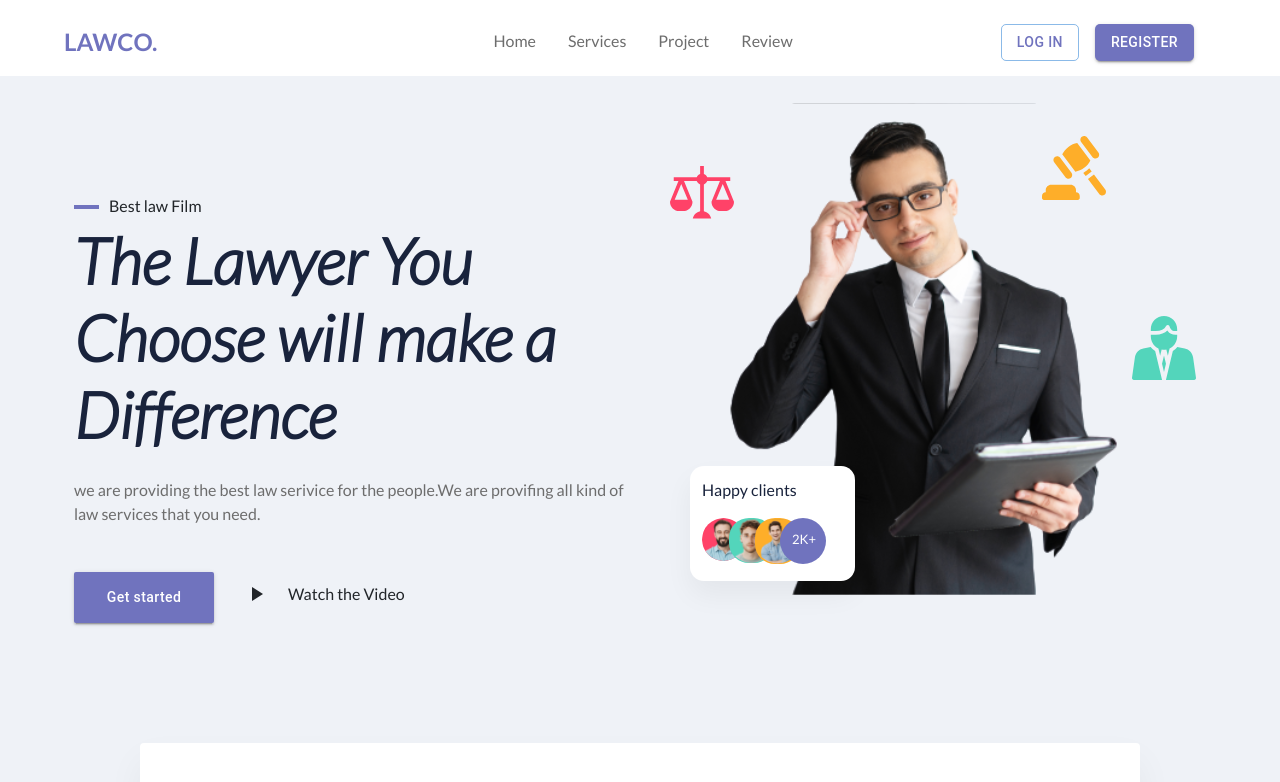
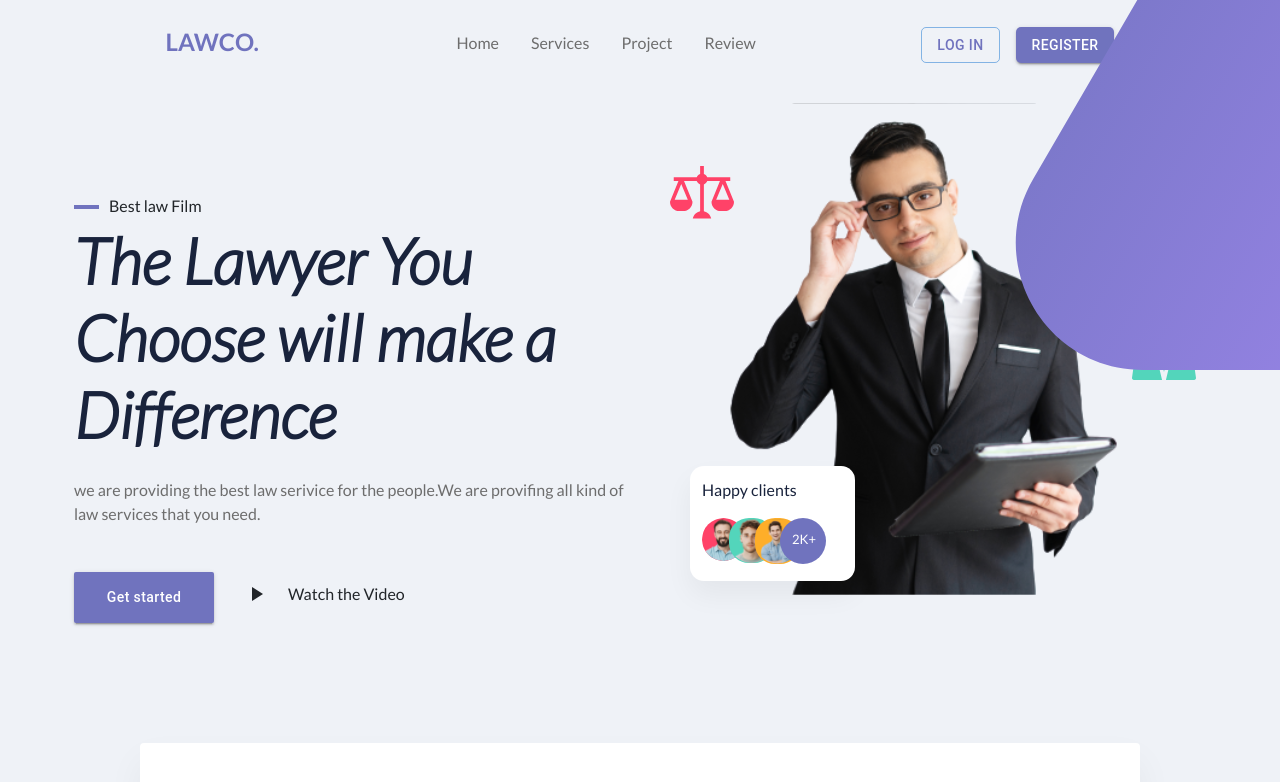
Before and after one commit to im-Abishek/Landing_page, a React (Create React App) app: page / in a window 1280 px wide. Shown: the top 782 px of the page. Built offline with nearby package versions, Linux system fonts and the light colour scheme; a web font is replaced by a local one.

Commit message:
nav changes

```diff
--- a/src/App.js
+++ b/src/App.js
@@ -31,7 +31,7 @@ function App() {
       <Section_5/>
       <Section_6/>
       <Section_7/>
-      {/* <Section_8/> */}
+      <Section_8/>
       <Section_9/>
       <Section_10/>
       <Section_11/>
--- a/src/components/header_nav/nav.js
+++ b/src/components/header_nav/nav.js
@@ -8,17 +8,23 @@ import DensityMediumIcon from '@mui/icons-material/DensityMedium';
 
 const usestyles = makeStyles((theme)=>({
     navSection:{
-        display:"flex",
-        flex:1,
-        alignItems:"center",
-        flexDirection:"row",
-        marginTop:"1.5rem",
+        // height:"fit_content",
+        paddingTop:"1.5rem",
+        backgroundColor:"#EFF2F7",
+        width:"100%",
+
 
         [theme.breakpoints.between('sm','md')]:{
             width:"100%"
         },
     },
     row:{
+        display:"flex",
+        flex:1,
+        alignItems:"center",
+        flexDirection:"row",
+        justifyContent:"space-evenly",
+
         [theme.breakpoints.between('md','lg')]:{
             width:"100%"
         },
@@ -36,15 +42,15 @@ const usestyles = makeStyles((theme)=>({
         fontSize:"24px",
 
         [theme.breakpoints.between('md','lg')]:{
-            marginLeft:"3rem",
-            marginRight:"6rem",
+            // marginLeft:"13rem",
+            // marginRight:"6rem",
             fontSize:"16px",
             fontWeight:"bold",
             marginTop:"0.3rem"
         },
         [theme.breakpoints.between('sm','md')]:{
-            marginLeft:"0rem",
-            marginRight:"2rem",
+            // marginLeft:"0rem",
+            // marginRight:"2rem",
             fontSize:"16px",
             fontWeight:"bold",
             marginTop:"0.3rem"
@@ -56,19 +62,19 @@ const usestyles = makeStyles((theme)=>({
     },
     center_content:{
 
-        marginTop:"5px",
-        marginLeft:"19rem",
-        marginRight:"13rem",
+        marginBottom:"15px",
+        // marginLeft:"19rem",
+        // marginRight:"13rem",
 
         [theme.breakpoints.between('md','lg')]:{
-            marginLeft:"0rem",
-            marginRight:"7rem !important",
+            // marginLeft:"0rem",
+            // marginRight:"7rem !important",
             fontSize:"12px",
             marginTop:"0.5rem"
         },
         [theme.breakpoints.between('sm','md')]:{
-            marginLeft:"0rem",
-            marginRight:"2.5rem !important",
+            // marginLeft:"0rem",
+            // marginRight:"2.5rem !important",
             fontSize:"12px",
             marginTop:"0.5rem"
         },
@@ -86,22 +92,10 @@ const usestyles = makeStyles((theme)=>({
         },
     },
     right_content:{
-
+        marginBottom:"10px",
        [theme.breakpoints.between('xs','sm')]:{
         display:"none"
     },
-    },
-    right_text:{
-        textDecoration:"none",
-        color:"#6D6D6D",
-        paddingRight:"2rem",
-
-        [theme.breakpoints.between('xs','sm')]:{
-            display:"none"
-        },
-        [theme.breakpoints.between('sm','md')]:{
-            paddingRight:"1rem"
-        },
     },
     button:{
         backgroundColor:"#7073BE !important",
@@ -131,7 +125,7 @@ const HeaderComponent = () => {
     const classes = usestyles()
 
     return (
-        <Container fixed className={classes.navSection}>
+        <Box fixed className={classes.navSection}>
             <Box className={classes.row} style={{display:"flex",flexDirection:"row"}}>
                 <Box className={classes.heading}>
                     <p>LAWCO.</p>
@@ -150,7 +144,7 @@ const HeaderComponent = () => {
                    <DensityMediumIcon/>
                 </Box>
             </Box>
-        </Container>
+        </Box>
 
     )
 }
```
